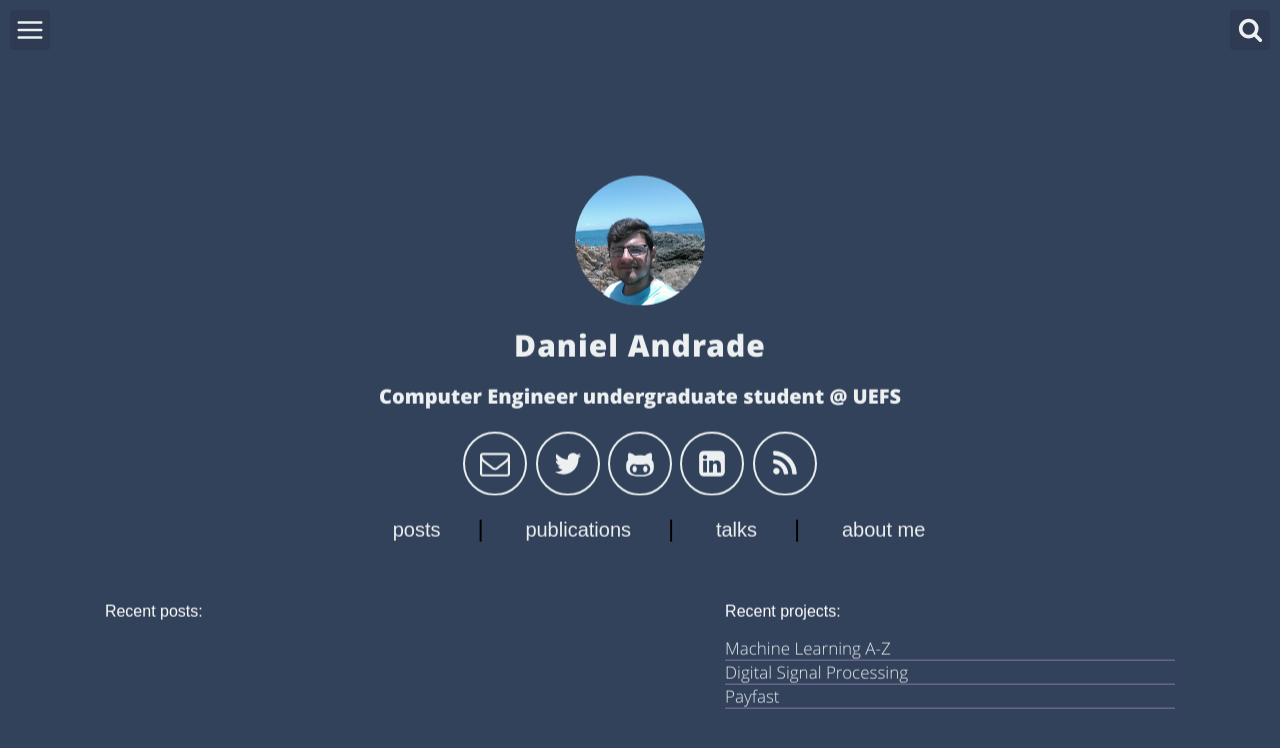
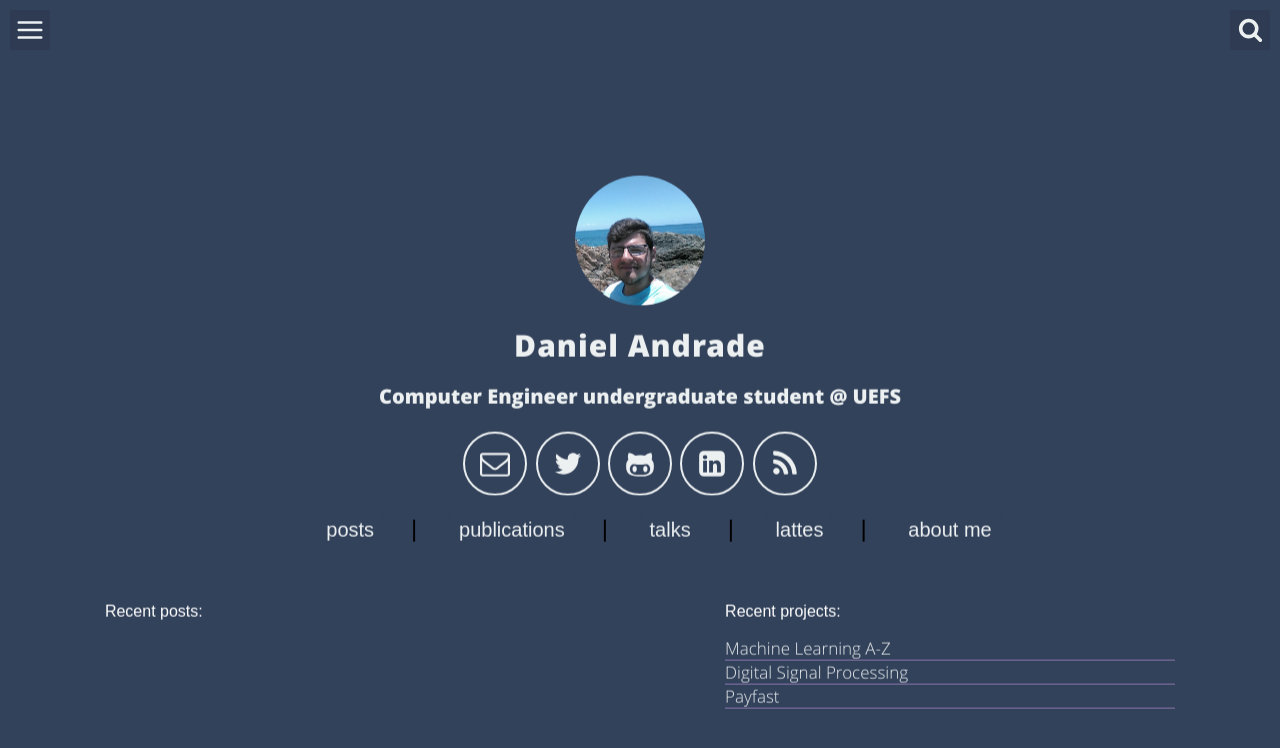
Before and after one commit to dcandrade/dcandrade.com, a Jekyll site: the page built from index.html, in a window 1280 px wide. Shown: the top 748 px of the page. Built offline with Jekyll 4.4.1, drawn with Linux system fonts in a browser that asks for light colours.

Commit message:
fix menu links

```diff
--- a/_config.yml
+++ b/_config.yml
@@ -24,6 +24,8 @@ menu:
     url: /publications.html
   - title: talks
     url: /talks.html
+  - title: lattes
+    url: http://lattes.cnpq.br/5346136314135481
   - title: about me
     url: /about
 
```
